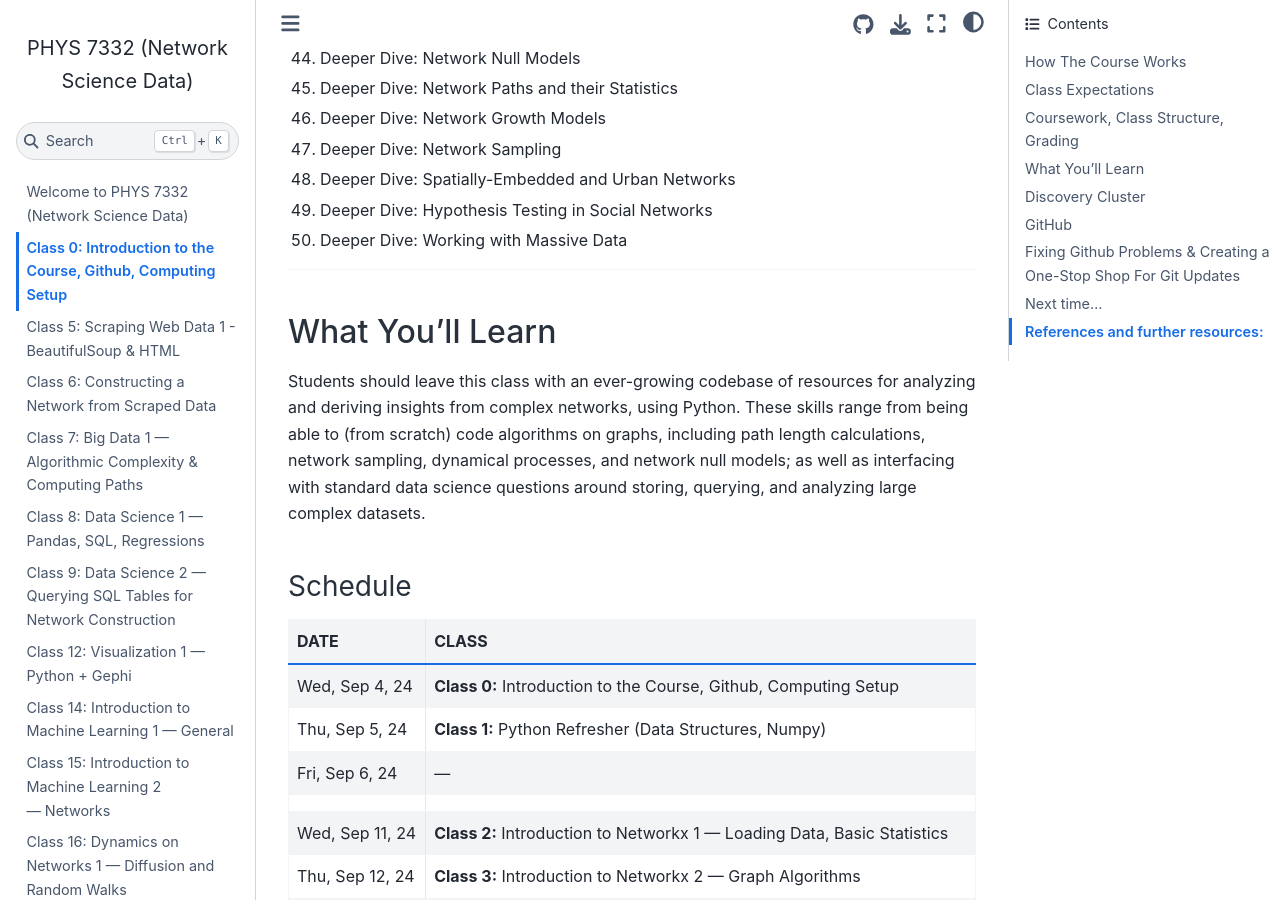
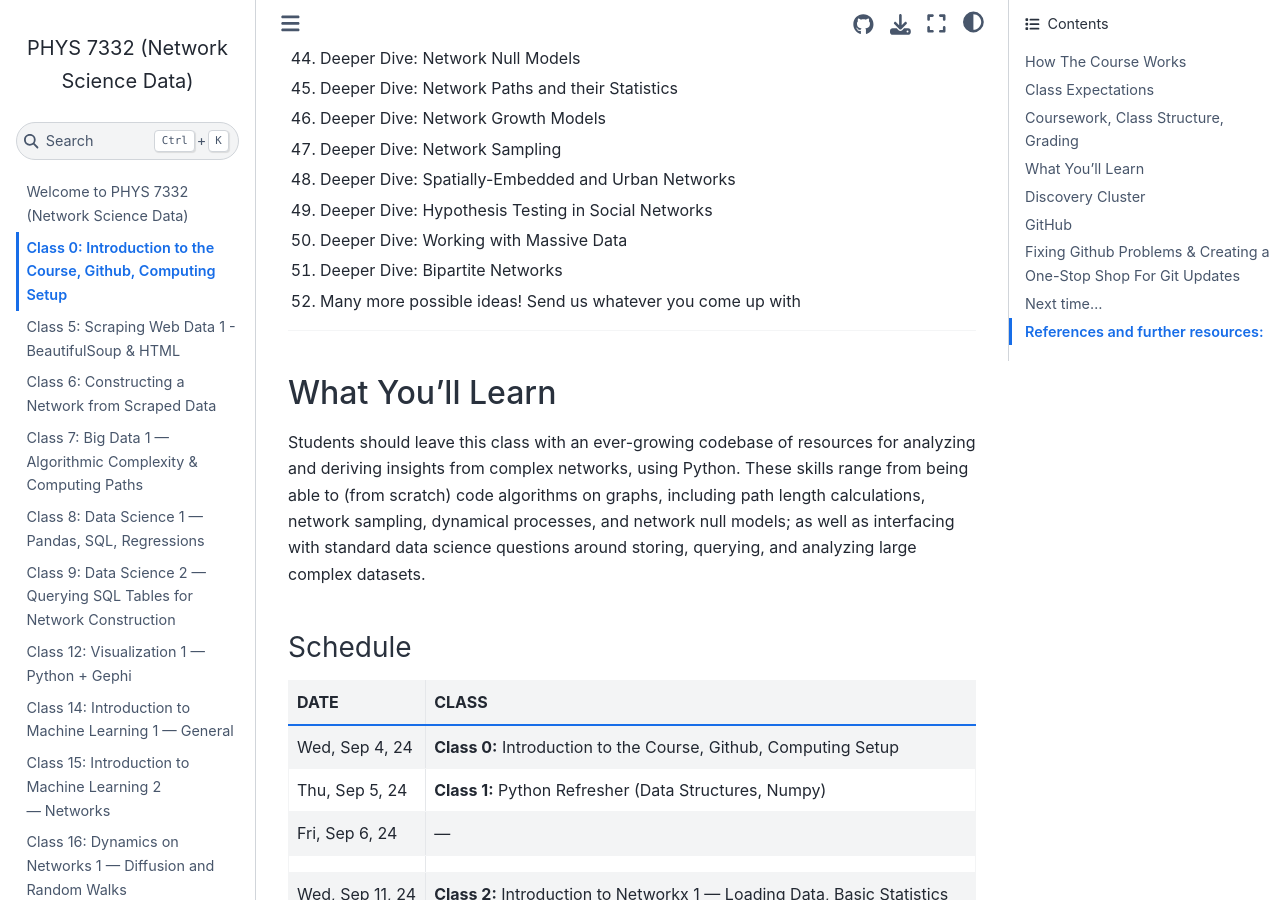
Before and after one commit to asmithh/network-science-data-book, a Jupyter Book: the page built from class_00_github_computing_setup.ipynb, in a window 1280 px wide and 900 px high, scrolled down 4517 px. Built offline with Jupyter Book 1.0.4 settings and Sphinx 7.4.7 and the Sphinx Book theme 1.1.4, drawn with Linux system fonts in a browser that asks for light colours; pages that are not in the unit, such as notebooks, are missing from menus.

Commit message:
add (even) longer list of project ideas

```diff
--- a/intro.md
+++ b/intro.md
@@ -1,7 +1,7 @@
 # Welcome to PHYS 7332 (Network Science Data)
 
 ## Course Overview
-This course offers an introduction to network analysis and is designed to provide students with an overview of the core data scientific skills required to analyze complex networks. Through hands-on lectures, labs, and projects, students will learn actionable skills about network analysis techniques using Python (in particular, the `networkx` library). The course network data collection, data input/output, network statistics, dynamics, and visualization. Students also learn about random graph models and algorithms for computing network properties like path lengths, clustering, degree distributions, and community structure. In addition, students will develop web scraping skills and will be introduced to the vast landscape of software tools for analyzing complex networks. The course ends with a large-scale final project that demonstrates the proficiency of the students in network analysis. ***This course has been built from the foundation of the years of work/development by Matteo Chinazzi and Qian Zhang, for earlier iterations of Network Science Data.*** This syllabus may be updated and can be found here: https://brennanklein.com/phys7332-fall24.
+This course offers an introduction to network analysis and is designed to provide students with an overview of the core data scientific skills required to analyze complex networks. Through hands-on lectures, labs, and projects, students will learn actionable skills about network analysis techniques using Python (in particular, the `networkx` library). The course network data collection, data input/output, network statistics, dynamics, and visualization. Students also learn about random graph models and algorithms for computing network properties like path lengths, clustering, degree distributions, and community structure. In addition, students will develop web scraping skills and will be introduced to the vast landscape of software tools for analyzing complex networks. The course ends with a large-scale final project that demonstrates the proficiency of the students in network analysis. This course has been built from the foundation of the years of work/development by Matteo Chinazzi and Qian Zhang, for earlier iterations of Network Science Data. This syllabus may be updated and can be found here: https://brennanklein.com/phys7332-fall24.
 
 Our course is a Jupyter Book! Find it here: https://asmithh.github.io/network-science-data-book/.
 
@@ -83,6 +83,8 @@ The final project for this course is a chance for students to synthesize their k
 48. Deeper Dive: Spatially-Embedded and Urban Networks
 49. Deeper Dive: Hypothesis Testing in Social Networks
 50. Deeper Dive: Working with Massive Data
+51. Deeper Dive: Bipartite Networks
+52. Many more possible ideas! Send us whatever you come up with
 
 
 
```
Also changed, not shown: class_00_github_computing_setup.ipynb.
